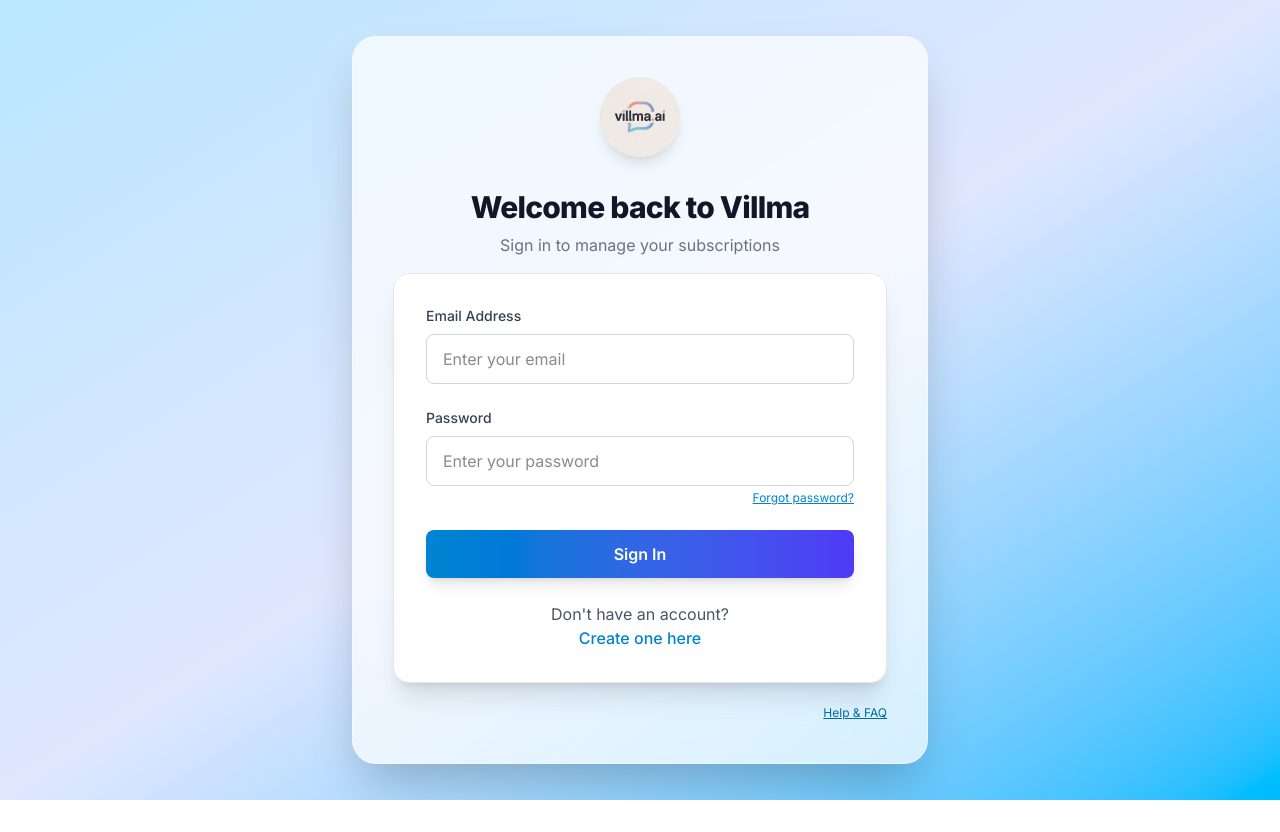
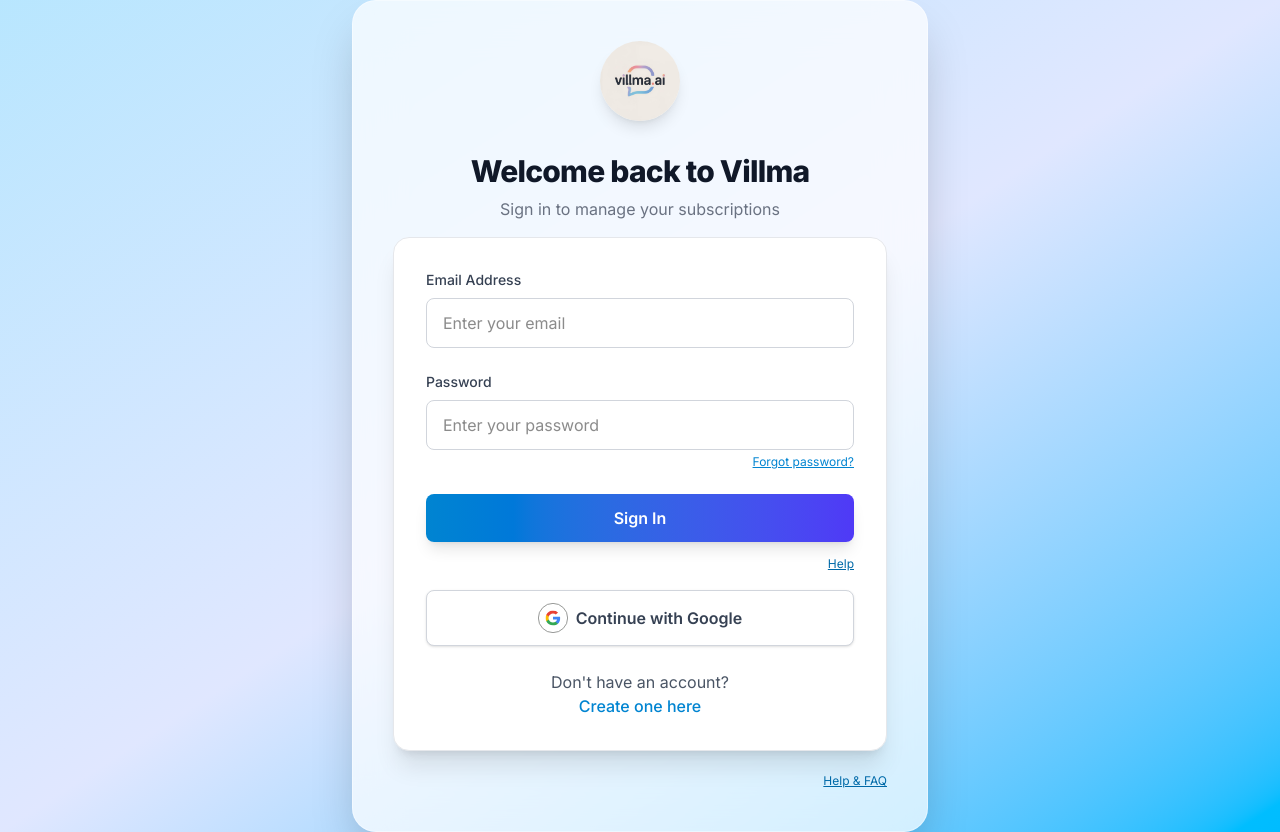
Before and after one commit to villma-ai/villma-customer-app, a Next.js app: page /login in a window 1280 px wide. Before the commit the page ends 800 px from the top, so only its background shows below. Built offline with nearby package versions, Linux system fonts and the light colour scheme; no server answers.

Commit message:
SignIn with Google

```diff
--- a/src/components/auth/LoginForm.tsx
+++ b/src/components/auth/LoginForm.tsx
@@ -4,13 +4,16 @@
 import { useAuth } from '@/contexts/AuthContext';
 import { useRouter } from 'next/navigation';
 import Link from 'next/link';
+import TooltipHelp from '@/components/ui/TooltipHelp';
+import Image from 'next/image';
 
 export default function LoginForm() {
   const [email, setEmail] = useState('');
   const [password, setPassword] = useState('');
   const [loading, setLoading] = useState(false);
   const [error, setError] = useState('');
-  const { login } = useAuth();
+  const [googleLoading, setGoogleLoading] = useState(false);
+  const { login, signInWithGoogle } = useAuth();
   const router = useRouter();
 
   async function handleSubmit(e: React.FormEvent) {
@@ -26,6 +29,20 @@
       console.error('Login error:', error);
     } finally {
       setLoading(false);
+    }
+  }
+
+  async function handleGoogleSignIn() {
+    setGoogleLoading(true);
+    setError('');
+    try {
+      await signInWithGoogle();
+      router.push('/profile');
+    } catch (error) {
+      setError('Google sign-in failed.');
+      console.error('Google sign-in error:', error);
+    } finally {
+      setGoogleLoading(false);
     }
   }
 
@@ -98,6 +115,26 @@
           </button>
         </form>
 
+        <div className="flex justify-end mt-2 mb-2">
+          <TooltipHelp label="Need help logging in?" href="/public-help#login">
+            <span className="text-xs text-sky-700 underline cursor-pointer">Help</span>
+          </TooltipHelp>
+        </div>
+
+        <button
+          type="button"
+          onClick={handleGoogleSignIn}
+          disabled={googleLoading}
+          className="w-full flex items-center justify-center gap-2 border border-gray-300 bg-white hover:bg-gray-50 text-gray-700 py-3 px-6 rounded-lg font-semibold transition duration-200 shadow-sm mt-4 disabled:opacity-50 disabled:cursor-not-allowed"
+        >
+          {googleLoading ? (
+            <div className="animate-spin rounded-full h-5 w-5 border-b-2 border-gray-500"></div>
+          ) : (
+            <Image src="/google.svg" alt="Google" width={30} height={30} />
+          )}
+          Continue with Google
+        </button>
+
         {/* Register Link */}
         <div className="mt-6 text-center">
           <p className="text-gray-600">
--- a/src/components/auth/RegisterForm.tsx
+++ b/src/components/auth/RegisterForm.tsx
@@ -6,6 +6,8 @@
 import { createUserProfile } from '@/lib/firestore';
 import Link from 'next/link';
 import { z } from 'zod';
+import TooltipHelp from '@/components/ui/TooltipHelp';
+import Image from 'next/image';
 
 // Zod validation schema
 const registerSchema = z
@@ -43,7 +45,8 @@
   const [errors, setErrors] = useState<Partial<RegisterFormData>>({});
   const [loading, setLoading] = useState(false);
   const [error, setError] = useState('');
-  const { signup } = useAuth();
+  const [googleLoading, setGoogleLoading] = useState(false);
+  const { signup, signInWithGoogle } = useAuth();
   const router = useRouter();
 
   function handleChange(e: React.ChangeEvent<HTMLInputElement>) {
@@ -108,6 +111,20 @@
       console.error('Registration error:', err);
     } finally {
       setLoading(false);
+    }
+  }
+
+  async function handleGoogleSignIn() {
+    setGoogleLoading(true);
+    setError('');
+    try {
+      await signInWithGoogle();
+      router.push('/profile');
+    } catch (error) {
+      setError('Google sign-in failed.');
+      console.error('Google sign-in error:', error);
+    } finally {
+      setGoogleLoading(false);
     }
   }
 
@@ -244,6 +261,26 @@
           </button>
         </form>
 
+        <div className="flex justify-end mt-2 mb-2">
+          <TooltipHelp label="Need help registering?" href="/public-help#register">
+            <span className="text-xs text-sky-700 underline cursor-pointer">Help</span>
+          </TooltipHelp>
+        </div>
+
+        <button
+          type="button"
+          onClick={handleGoogleSignIn}
+          disabled={googleLoading}
+          className="w-full flex items-center justify-center gap-2 border border-gray-300 bg-white hover:bg-gray-50 text-gray-700 py-3 px-6 rounded-lg font-semibold transition duration-200 shadow-sm mt-4 disabled:opacity-50 disabled:cursor-not-allowed"
+        >
+          {googleLoading ? (
+            <div className="animate-spin rounded-full h-5 w-5 border-b-2 border-gray-500"></div>
+          ) : (
+            <Image src="/google.svg" alt="Google" width={30} height={30} />
+          )}
+          Continue with Google
+        </button>
+
         {/* Login Link */}
         <div className="mt-6 text-center">
           <p className="text-gray-600">
--- a/src/contexts/AuthContext.tsx
+++ b/src/contexts/AuthContext.tsx
@@ -7,7 +7,9 @@
   signInWithEmailAndPassword,
   signOut,
   onAuthStateChanged,
-  UserCredential
+  UserCredential,
+  signInWithPopup,
+  GoogleAuthProvider
 } from 'firebase/auth';
 import { auth } from '@/lib/firebase';
 
@@ -17,6 +19,7 @@
   signup: (email: string, password: string) => Promise<UserCredential>;
   login: (email: string, password: string) => Promise<UserCredential>;
   logout: () => Promise<void>;
+  signInWithGoogle: () => Promise<UserCredential | void>;
 }
 
 const AuthContext = createContext<AuthContextType | undefined>(undefined);
@@ -63,6 +66,17 @@
     return signOut(authInstance);
   }
 
+  function signInWithGoogle() {
+    const authInstance = auth();
+    if (!authInstance) {
+      throw new Error(
+        'Firebase is not properly configured. Please check your environment variables.'
+      );
+    }
+    const provider = new GoogleAuthProvider();
+    return signInWithPopup(authInstance, provider);
+  }
+
   useEffect(() => {
     const authInstance = auth();
     if (!authInstance) {
@@ -84,7 +98,8 @@
     loading,
     signup,
     login,
-    logout
+    logout,
+    signInWithGoogle
   };
 
   return <AuthContext.Provider value={value}>{!loading && children}</AuthContext.Provider>;
```
Also changed, not shown: public/google.svg (added).
